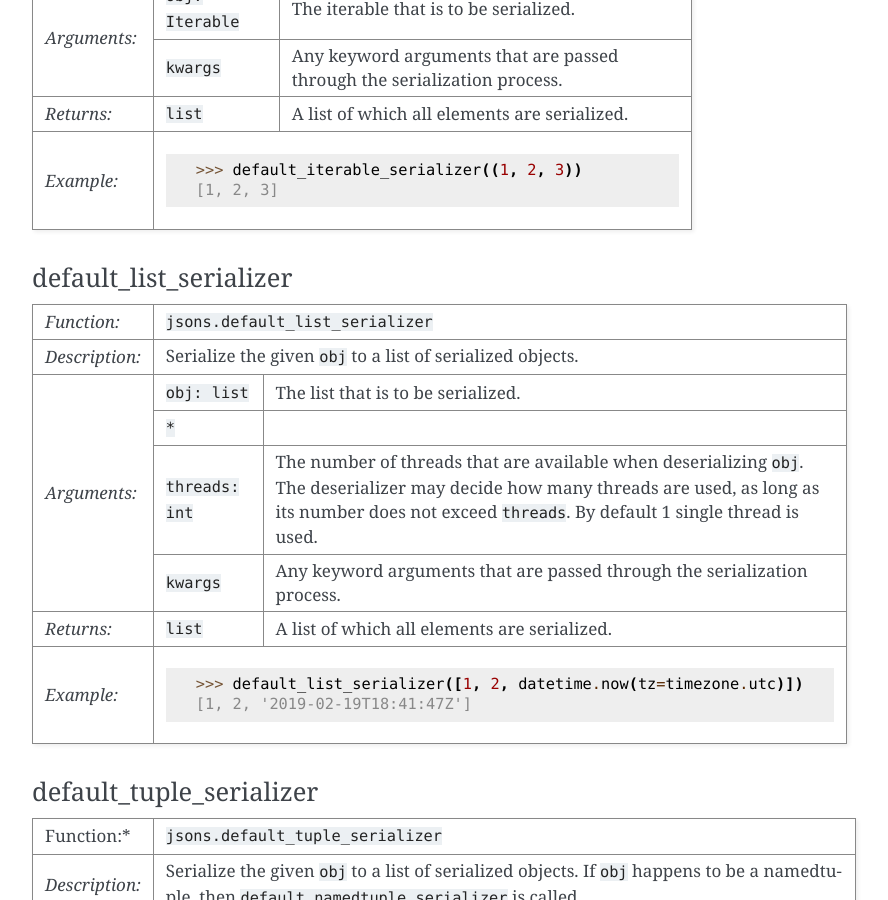
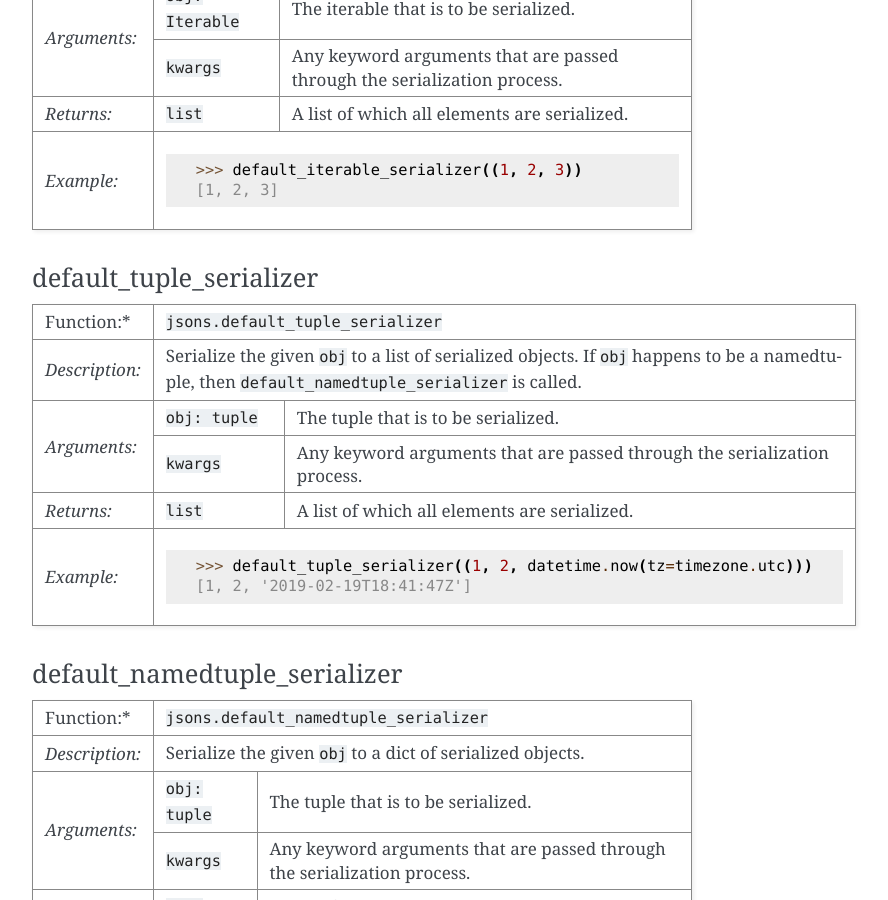
Before and after one commit to ramonhagenaars/jsons, a Sphinx documentation site: the page built from docs/api.rst, in a window 1280 px wide and 900 px high, scrolled down 18801 px. Shown: the whole window, without its empty margins (388-1276 px from the left). Built offline with Sphinx 7.4.7, drawn with Linux system fonts in a browser that asks for light colours; some of the changed text lies outside the part shown.

```diff
--- a/docs/api.rst
+++ b/docs/api.rst
@@ -995,34 +995,6 @@
 |                |     >>> default_iterable_serializer((1, 2, 3))                                                 |
 |                |     [1, 2, 3]                                                                                  |
 +----------------+------------------------------------------------------------------------------------------------+
-
-=======================
-default_list_serializer
-=======================
-
-+----------------+----------------------------------------------------------------------------------------------+
-| *Function:*    | ``jsons.default_list_serializer``                                                            |
-+----------------+----------------------------------------------------------------------------------------------+
-| *Description:* | Serialize the given ``obj`` to a list of serialized objects.                                 |
-|                |                                                                                              |
-+----------------+------------------+---------------------------------------------------------------------------+
-| *Arguments:*   | ``obj: list``    | The list that is to be serialized.                                        |
-+                +------------------+---------------------------------------------------------------------------+
-|                | ``*``            |                                                                           |
-+                +------------------+---------------------------------------------------------------------------+
-|                | ``threads: int`` | The number of threads that are available when deserializing ``obj``. The  |
-|                |                  | deserializer may decide how many threads are used, as long as its number  |
-|                |                  | does not exceed ``threads``. By default 1 single thread is used.          |
-+                +------------------+---------------------------------------------------------------------------+
-|                | ``kwargs``       | Any keyword arguments that are passed through the serialization process.  |
-+----------------+------------------+---------------------------------------------------------------------------+
-| *Returns:*     | ``list``         | A list of which all elements are serialized.                              |
-+----------------+------------------+---------------------------------------------------------------------------+
-| *Example:*     | .. code:: python                                                                             |
-|                |                                                                                              |
-|                |     >>> default_list_serializer([1, 2, datetime.now(tz=timezone.utc)])                       |
-|                |     [1, 2, '2019-02-19T18:41:47Z']                                                           |
-+----------------+----------------------------------------------------------------------------------------------+
 
 ========================
 default_tuple_serializer
```
